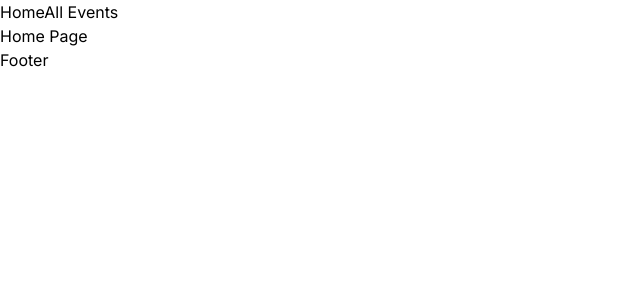
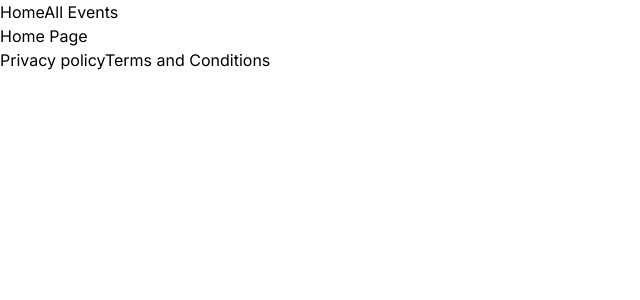
Before and after one commit to pschonffeldt/event, a Next.js app: page / in a window 1280 px wide. Shown: the top 300 px of the page, without its empty margins (0-640 px from the left). Built offline with nearby package versions, Linux system fonts and the light colour scheme.

Commit message:
Add footer basic navigation

```diff
--- a/src/components/footer.tsx
+++ b/src/components/footer.tsx
@@ -1,3 +1,10 @@
+import Link from "next/link";
+
 export default function Footer() {
-  return <footer>Footer</footer>;
+  return (
+    <footer>
+      <Link href="/privacy-policy">Privacy policy</Link>
+      <Link href="/terms-conditions">Terms and Conditions</Link>
+    </footer>
+  );
 }
```
